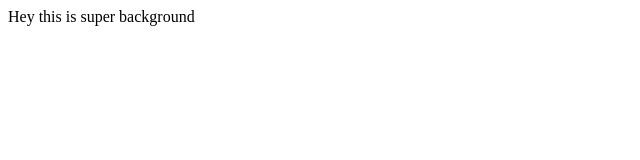
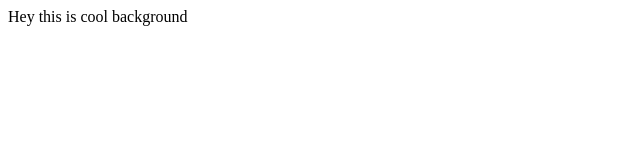
Before and after one commit to adwaitpande11/background-generator, a plain HTML site: page index.html in a window 1280 px wide. Shown: the full height of the page, 0-640 px from the left. Drawn offline with Linux system fonts and the light colour scheme.

Commit message:
Modified description of body

```diff
--- a/index.html
+++ b/index.html
@@ -2,5 +2,5 @@
 <head>
 <title>Cool Background</title>
 </head>
-<body>Hey this is super background</body>
+<body>Hey this is cool background</body>
 </html>
```
